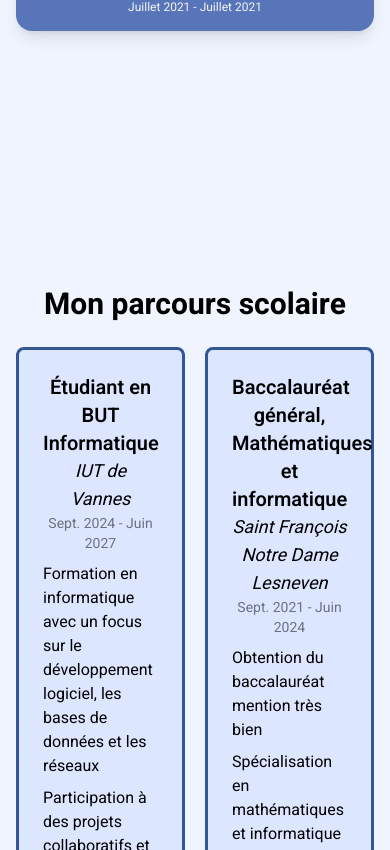
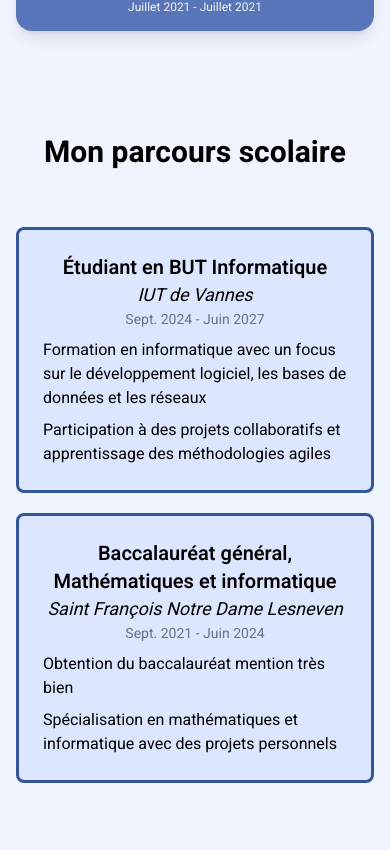
Before and after one commit to 0x-Saegor/ReactPortfolio, a React (Vite) app: page /about in a window 390 px wide. Shown: the part 1934-2784 px from the top of the page. Built offline with nearby package versions, Linux system fonts and the light colour scheme.

Commit message:
responsive

```diff
--- a/src/sections/About/TimelineStudy/index.jsx
+++ b/src/sections/About/TimelineStudy/index.jsx
@@ -32,12 +32,12 @@ const experiences = [
 ];
 
 const TimelineStudy = () => {
-  const {theme, toggleTheme} = useTheme()
+  const { theme, toggleTheme } = useTheme();
 
   return (
-    <div className="my-50 items-center text-center">
-      <h1 className="text-3xl font-bold text-center">Mon parcours scolaire</h1>
-      <div className="relative max-w-5xl mx-auto py-6 px-4 grid grid-cols-2 gap-5">
+    <div className="my-12 items-center text-center">
+      <h1 className="text-3xl font-bold text-center mb-8">Mon parcours scolaire</h1>
+      <div className="relative max-w-5xl mx-auto py-6 px-4 grid grid-cols-1 sm:grid-cols-2 gap-5">
         {experiences.map((exp, idx) => (
           <div
             key={idx}
```
